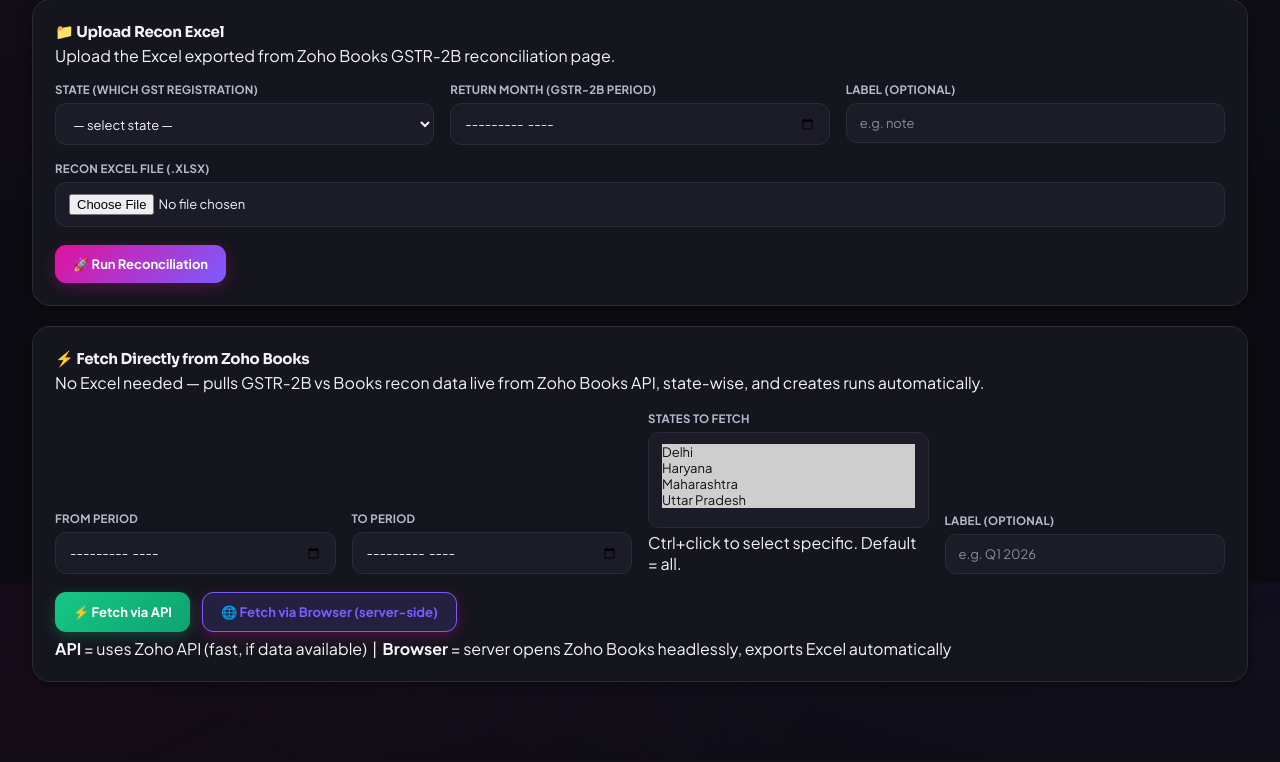
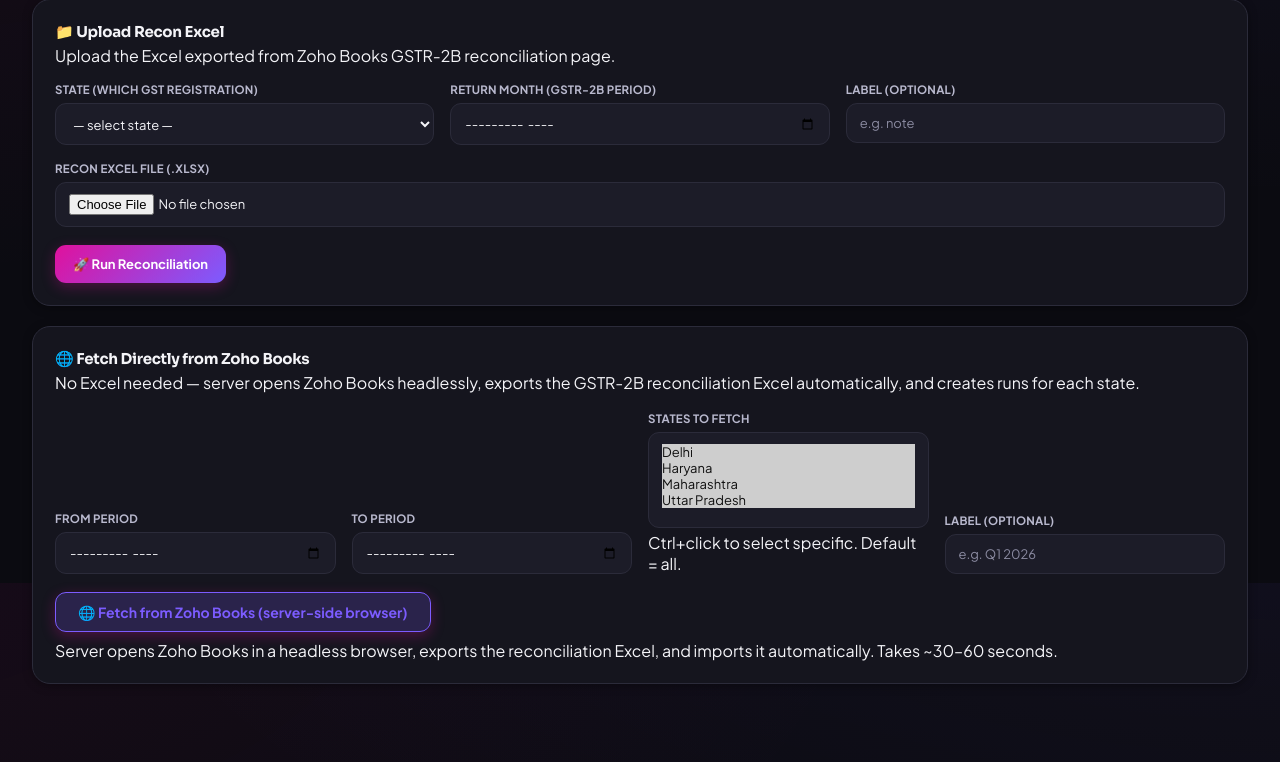
Before and after one commit to sauravmishra-tax/wiom-recon, a Flask app: page /upload-page in a window 1280 px wide. Shown: the part 217-979 px from the top of the page. Before the commit the page ends 899 px from the top, so only its background shows below. Run offline with Flask 3, Linux system fonts and the light colour scheme; a user stored in the database is signed in.

Commit message:
Remove Fetch via API button — Zoho GSTR-2B recon not in public API; keep browser-only fetch

```diff
--- a/templates/upload.html
+++ b/templates/upload.html
@@ -26,8 +26,8 @@
 
 <!-- ===== FETCH FROM ZOHO CARD ===== -->
 <div class="card" id="zohoCard" style="margin-top:20px;">
-    <h2 style="margin-bottom:4px;">⚡ Fetch Directly from Zoho Books</h2>
-    <div class="sub" style="margin-bottom:18px;">No Excel needed — pulls GSTR-2B vs Books recon data live from Zoho Books API, state-wise, and creates runs automatically.</div>
+    <h2 style="margin-bottom:4px;">🌐 Fetch Directly from Zoho Books</h2>
+    <div class="sub" style="margin-bottom:18px;">No Excel needed — server opens Zoho Books headlessly, exports the GSTR-2B reconciliation Excel automatically, and creates runs for each state.</div>
 
     <div style="display:grid;grid-template-columns:1fr 1fr 1fr 1fr;gap:16px;align-items:end;">
         <div>
@@ -54,19 +54,15 @@
     </div>
 
     <div id="zohoNotCfg" style="display:none;margin-top:14px;padding:10px 14px;background:rgba(255,80,80,.1);border:1px solid rgba(255,80,80,.3);border-radius:8px;color:#ff6b6b;font-size:13px;">
-        Zoho not configured. <a href="{{ url_for('settings_page') }}" style="color:#ff6b6b;text-decoration:underline;">Go to Settings → Zoho</a> and enter your API credentials first.
+        Zoho credentials not set. Add <b>ZOHO_EMAIL</b> and <b>ZOHO_PASSWORD</b> in Railway environment variables.
     </div>
 
     <div style="display:flex;gap:12px;margin-top:18px;flex-wrap:wrap;">
-        <button class="btn green" id="zBtn" onclick="fetchFromZoho()">⚡ Fetch via API</button>
-        <button class="btn" id="zBtnBrowser" onclick="fetchFromZohoBrowser()" style="background:rgba(124,92,255,.15);border:1px solid var(--purple,#7C5CFF);color:var(--purple,#7C5CFF);">
-            🌐 Fetch via Browser (server-side)
+        <button class="btn" id="zBtnBrowser" onclick="fetchFromZohoBrowser()" style="background:rgba(124,92,255,.2);border:1px solid var(--purple,#7C5CFF);color:var(--purple,#7C5CFF);font-size:14px;padding:10px 22px;">
+            🌐 Fetch from Zoho Books (server-side browser)
         </button>
     </div>
-    <div class="sub" style="margin-top:6px;">
-        <b>API</b> = uses Zoho API (fast, if data available) &nbsp;|&nbsp;
-        <b>Browser</b> = server opens Zoho Books headlessly, exports Excel automatically
-    </div>
+    <div class="sub" style="margin-top:8px;">Server opens Zoho Books in a headless browser, exports the reconciliation Excel, and imports it automatically. Takes ~30–60 seconds.</div>
 
     <!-- progress/result area -->
     <div id="zProgress" style="display:none;margin-top:18px;">
@@ -196,71 +192,6 @@ function fetchFromZohoBrowser(){
     });
 }
 
-// ===== ZOHO DIRECT FETCH =====
-function fetchFromZoho(){
-    const from_period = document.getElementById('zFromPeriod').value;
-    const to_period   = document.getElementById('zToPeriod').value;
-    if(!from_period){alert('Select From Period first.');return;}
-    if(!to_period){alert('Select To Period first.');return;}
-    if(from_period > to_period){alert('From Period cannot be after To Period.');return;}
-
-    const sel = document.getElementById('zStates');
-    const states = Array.from(sel.selectedOptions).map(o=>o.value);
-    const label  = document.getElementById('zLabel').value.trim();
-
-    document.getElementById('zBtn').disabled = true;
-    document.getElementById('zProgress').style.display = 'block';
-    document.getElementById('zResults').style.display = 'none';
-    document.getElementById('zohoNotCfg').style.display = 'none';
-    document.getElementById('zStatus').textContent = 'Connecting to Zoho Books…';
-
-    fetch('/upload/from-zoho', {
-        method: 'POST',
-        headers: {'Content-Type':'application/json'},
-        body: JSON.stringify({from_period, to_period, states, label})
-    })
-    .then(r=>r.json())
-    .then(d=>{
-        document.getElementById('zSpinner').style.display = 'none';
-        document.getElementById('zBtn').disabled = false;
-        if(!d.ok){
-            if(d.error && d.error.includes('not configured')){
-                document.getElementById('zohoNotCfg').style.display = 'block';
-                document.getElementById('zProgress').style.display = 'none';
-            } else {
-                document.getElementById('zStatus').textContent = '❌ ' + d.error;
-            }
-            return;
-        }
-        document.getElementById('zStatus').textContent = `Fetched for ${d.states.length} state(s)`;
-        const res = document.getElementById('zResults');
-        res.style.display = 'block';
-        res.innerHTML = `
-        <div style="margin-bottom:10px;font-weight:600;color:var(--green)">
-            Import complete — ${d.states.length} run(s) created for ${from_period} to ${to_period}
-        </div>
-        <div style="display:grid;grid-template-columns:repeat(auto-fill,minmax(220px,1fr));gap:10px;">
-        ${d.states.map(s=>`
-            <div style="background:var(--dark3);border-radius:10px;padding:12px 14px;">
-                <div style="font-weight:600;margin-bottom:6px;">📍 ${s.state}</div>
-                <div style="font-size:12px;color:var(--gray);line-height:1.8;">
-                    Matched: <b style="color:var(--green)">${s.matched}</b><br>
-                    Books only: <b style="color:var(--yellow,#f5c518)">${s.books_only}</b><br>
-                    GSTN only: <b style="color:var(--negc)">${s.gstn_only}</b><br>
-                    Reconciled: <b style="color:var(--green)">${s.reconciled}</b><br>
-                    Total rows: <b>${s.rows}</b>
-                </div>
-                <a href="/detail?run_id=${s.run_id}" class="btn" style="margin-top:10px;padding:6px 12px;font-size:12px;display:inline-block;">
-                    View →
-                </a>
-            </div>
-        `).join('')}
-        </div>`;
-    })
-    .catch(e=>{
-        document.getElementById('zBtn').disabled = false;
-        document.getElementById('zStatus').textContent = '❌ Network error: ' + e.message;
-    });
 }
 </script>
 <style>@keyframes spin{to{transform:rotate(360deg)}}</style>
```
